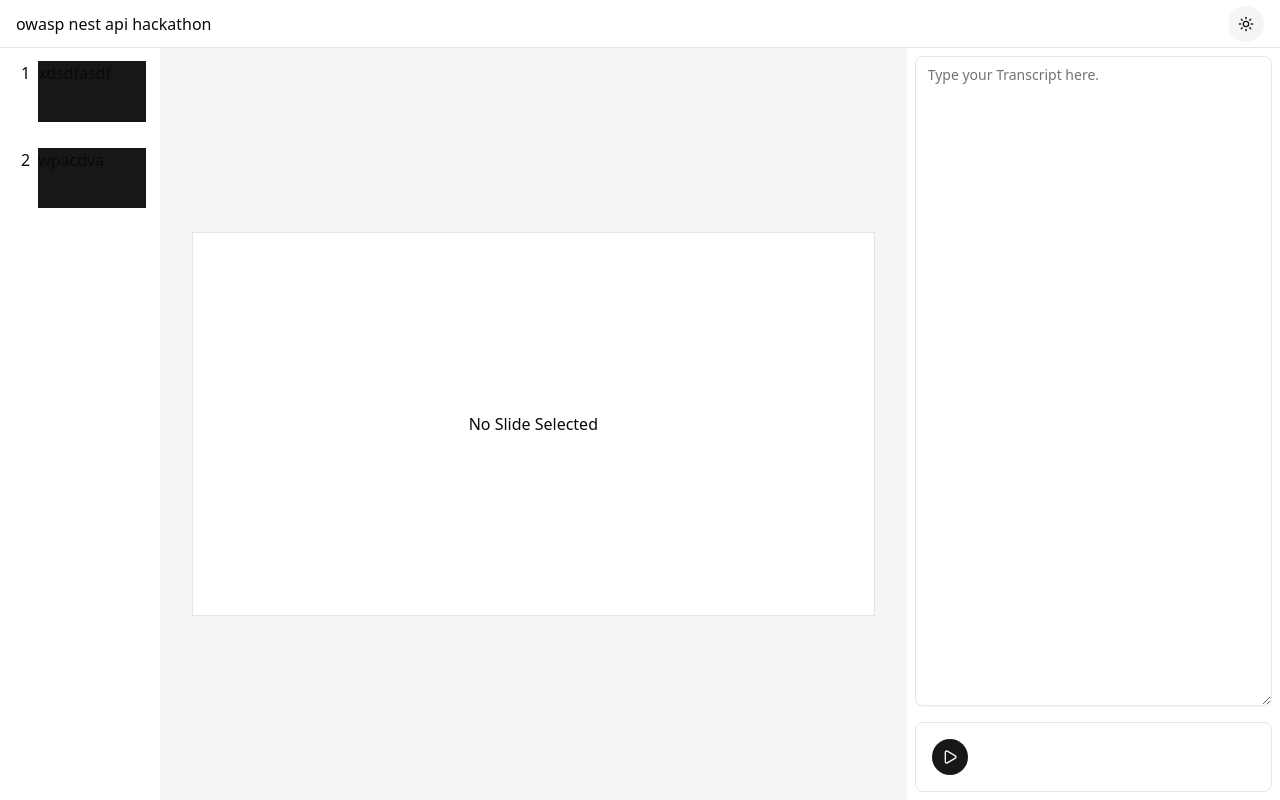
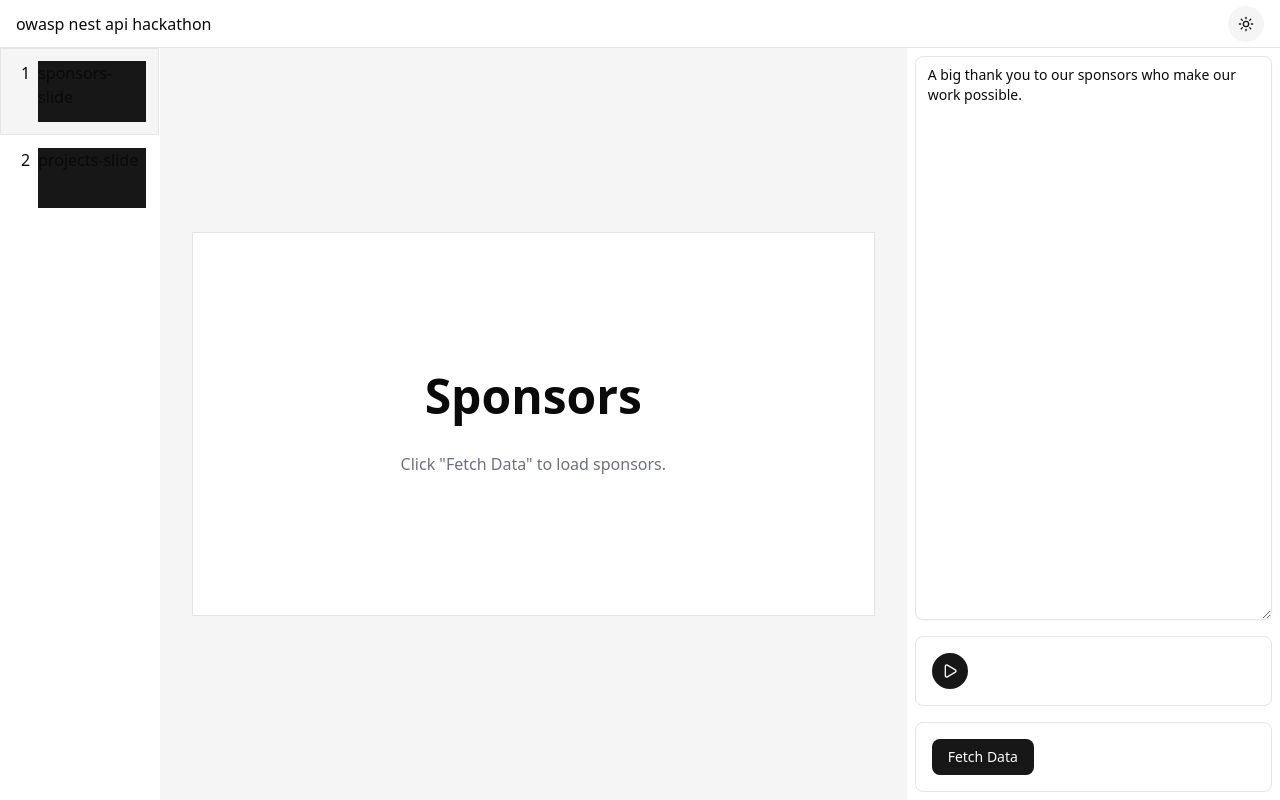
Before and after one commit to rudransh-shrivastava/community-snapshot-videos, a Next.js app: page / in a window 1280 px wide. Built offline with nearby package versions, Linux system fonts and the light colour scheme.

Commit message:
add slide configuration and rendering

```diff
--- a/src/app/_components/App.tsx
+++ b/src/app/_components/App.tsx
@@ -4,28 +4,36 @@ import { CurrentSlide } from '@/app/_components/CurrentSlide'
 import { Navbar } from '@/app/_components/Navbar'
 import { SideBarLeft } from '@/app/_components/SideBarLeft'
 import { SideBarScript } from '@/app/_components/SideBarScript'
+import { slideConfigurations } from '@/config/slides'
 import type { Slide } from '@/types/slide'
 import { useState } from 'react'
 
 export function App() {
-  const [slides] = useState<Slide[]>([
-    {
-      id: 'xdsdfasdf',
-      type: 'intro',
-      script: 'when ball roll, just call saul',
-      customization: {},
-      data: { month: 'Sept', year: 2025, subtitle: 'yeah' },
-    },
-    { id: 'wpacdva', type: 'blank', script: '', customization: {}, data: { message: 'blank' } },
-  ])
+  const [slides] = useState<Slide[]>(
+    slideConfigurations.map(
+      (s) =>
+        ({
+          ...s,
+          data: {},
+          customization: {},
+        }) as Slide
+    )
+  )
+  const [currentSlide, setCurrentSlide] = useState<Slide | null>(slides[0] || null)
+  // eslint-disable-next-line @typescript-eslint/no-explicit-any
+  const [fetchedData, setFetchedData] = useState<any>(null)
 
-  const [currentSlide, setCurrentSlide] = useState<Slide | null>(null)
   return (
     <div className="bg-background text-foreground grid h-screen grid-cols-[10rem_2fr_1fr] grid-rows-[3rem_auto]">
       <Navbar />
       <SideBarLeft slides={slides} setCurrentSlide={setCurrentSlide} currentSlide={currentSlide} />
-      <CurrentSlide currentSlide={currentSlide} />
-      <SideBarScript currentSlide={currentSlide} setCurrentSlide={setCurrentSlide} />
+      <CurrentSlide currentSlide={currentSlide} fetchedData={fetchedData} />
+      <SideBarScript
+        currentSlide={currentSlide}
+        setCurrentSlide={setCurrentSlide}
+        fetchedData={fetchedData}
+        setFetchedData={setFetchedData}
+      />
     </div>
   )
 }
--- a/src/app/_components/CurrentSlide.tsx
+++ b/src/app/_components/CurrentSlide.tsx
@@ -1,17 +1,43 @@
+import { slideRegistry } from '@/config/slides'
 import type { Slide } from '@/types/slide'
 
-export function CurrentSlide({ currentSlide }: { currentSlide: Slide | null }) {
+export function CurrentSlide({
+  currentSlide,
+  fetchedData,
+}: {
+  currentSlide: Slide | null
+  // eslint-disable-next-line @typescript-eslint/no-explicit-any
+  fetchedData: any
+}) {
+  const renderContent = () => {
+    if (!currentSlide) {
+      return <div className="flex h-full w-full items-center justify-center">No Slide Selected</div>
+    }
+
+    if (!currentSlide.type) {
+      return (
+        <div className="flex h-full w-full items-center justify-center">
+          Error: Slide has no type.
+        </div>
+      )
+    }
+
+    const SlideComponent = slideRegistry[currentSlide.type]
+
+    if (!SlideComponent) {
+      return (
+        <div className="flex h-full w-full items-center justify-center">
+          Error: Component for slide type &quot;{currentSlide.type}&quot; not found.
+        </div>
+      )
+    }
+
+    return <SlideComponent slide={currentSlide} data={fetchedData} />
+  }
+
   return (
     <div className="dark:bg-background bg-secondary flex items-center p-8">
-      <div className="bg-background aspect-video w-full border">
-        {currentSlide ? (
-          <div className="flex h-full w-full items-center justify-center">
-            {JSON.stringify(currentSlide, null, 2)}
-          </div>
-        ) : (
-          <div className="flex h-full w-full items-center justify-center">No Slide Selected</div>
-        )}
-      </div>
+      <div className="bg-background aspect-video w-full border">{renderContent()}</div>
     </div>
   )
 }
--- a/src/app/_components/SideBarScript.tsx
+++ b/src/app/_components/SideBarScript.tsx
@@ -2,15 +2,54 @@ import { Button } from '@/components/ui/button'
 import { Textarea } from '@/components/ui/textarea'
 import type { Slide } from '@/types/slide'
 import { Play } from 'lucide-react'
-import { Dispatch, SetStateAction } from 'react'
+import { Dispatch, SetStateAction, useState } from 'react'
 
 export function SideBarScript({
   currentSlide,
   setCurrentSlide,
+  fetchedData,
+  setFetchedData,
 }: {
   currentSlide: Slide | null
   setCurrentSlide: Dispatch<SetStateAction<Slide | null>>
+  // eslint-disable-next-line @typescript-eslint/no-explicit-any
+  fetchedData: any
+  // eslint-disable-next-line @typescript-eslint/no-explicit-any
+  setFetchedData: Dispatch<any>
 }) {
+  const [isLoading, setIsLoading] = useState(false)
+  const [error, setError] = useState<string | null>(null)
+
+  const handleFetchData = async () => {
+    if (!currentSlide || !currentSlide.endpoint) {
+      setError('No endpoint configured for the current slide.')
+      return
+    }
+
+    setIsLoading(true)
+    setError(null)
+    setFetchedData(null)
+
+    const url = `${process.env.NEXT_PUBLIC_OWASP_NEST_API_URL}${currentSlide.endpoint}`
+
+    try {
+      const response = await fetch(url)
+      if (!response.ok) {
+        throw new Error(`Failed to fetch data from ${url}`)
+      }
+      const data = await response.json()
+      setFetchedData(data)
+    } catch (error) {
+      if (error instanceof Error) {
+        setError(error.message)
+      } else {
+        setError('An unknown error occurred')
+      }
+    } finally {
+      setIsLoading(false)
+    }
+  }
+
   return (
     <div className="flex flex-col gap-4 p-2">
       <Textarea
@@ -26,6 +65,18 @@ export function SideBarScript({
           <Play />
         </Button>
       </div>
+      <div className="dark:bg-secondary/30 rounded-md border p-4">
+        <Button
+          onClick={handleFetchData}
+          disabled={isLoading || !currentSlide || !currentSlide.endpoint}
+        >
+          {isLoading ? 'Loading...' : 'Fetch Data'}
+        </Button>
+        {error && <p className="text-red-500">{error}</p>}
+        {fetchedData && (
+          <pre className="mt-4 whitespace-pre-wrap">{JSON.stringify(fetchedData, null, 2)}</pre>
+        )}
+      </div>
     </div>
   )
 }
--- /dev/null
+++ b/src/app/_slides/ProjectsSlide.tsx
@@ -0,0 +1,28 @@
+import { SlideComponentProps } from '@/types/slide'
+
+interface Project {
+  name: string
+  description: string
+}
+
+export function ProjectsSlide({ slide, data }: SlideComponentProps) {
+  const projects = Array.isArray(data) ? (data as Project[]) : []
+
+  return (
+    <div className="flex h-full flex-col items-center justify-center p-12 text-center">
+      <h1 className="mb-8 text-5xl font-bold">{slide.title}</h1>
+      <div className="flex flex-col gap-4">
+        {projects.length > 0 ? (
+          projects.map((project) => (
+            <div key={project.name}>
+              <h2 className="text-2xl font-bold">{project.name}</h2>
+              <p>{project.description}</p>
+            </div>
+          ))
+        ) : (
+          <p className="text-gray-500">Click &quot;Fetch Data&quot; to load projects.</p>
+        )}
+      </div>
+    </div>
+  )
+}
--- /dev/null
+++ b/src/app/_slides/SponsorsSlide.tsx
@@ -0,0 +1,28 @@
+import { SlideComponentProps } from '@/types/slide'
+import Image from 'next/image'
+
+interface Sponsor {
+  name: string
+  logoUrl: string
+}
+
+export function SponsorsSlide({ slide, data }: SlideComponentProps) {
+  const sponsors = Array.isArray(data) ? (data as Sponsor[]) : []
+
+  return (
+    <div className="flex h-full flex-col items-center justify-center p-12 text-center">
+      <h1 className="mb-8 text-5xl font-bold">{slide.title}</h1>
+      <div className="flex flex-wrap items-center justify-center gap-12">
+        {sponsors.length > 0 ? (
+          sponsors.map((sponsor) => (
+            <div key={sponsor.name}>
+              <Image src={sponsor.logoUrl} alt={sponsor.name} width={80} height={80} />
+            </div>
+          ))
+        ) : (
+          <p className="text-gray-500">Click &quot;Fetch Data&quot; to load sponsors.</p>
+        )}
+      </div>
+    </div>
+  )
+}
--- /dev/null
+++ b/src/config/slides.ts
@@ -0,0 +1,26 @@
+import { ProjectsSlide } from '@/app/_slides/ProjectsSlide'
+import { SponsorsSlide } from '@/app/_slides/SponsorsSlide'
+import { Slide, SlideComponentProps } from '@/types/slide'
+import { ComponentType } from 'react'
+
+export const slideRegistry: Record<string, ComponentType<SlideComponentProps>> = {
+  sponsors: SponsorsSlide,
+  projects: ProjectsSlide,
+}
+
+export const slideConfigurations: Partial<Slide>[] = [
+  {
+    id: 'sponsors-slide',
+    type: 'sponsors',
+    title: 'Sponsors',
+    endpoint: '/api/v0/sponsors',
+    script: 'A big thank you to our sponsors who make our work possible.',
+  },
+  {
+    id: 'projects-slide',
+    type: 'projects',
+    title: 'New Projects',
+    endpoint: '/api/v0/projects',
+    script: 'Here are some of the new projects from our community.',
+  },
+]
--- a/src/types/slide.ts
+++ b/src/types/slide.ts
@@ -1,41 +1,19 @@
-// Base slide interface
-interface BaseSlide {
+export interface Slide {
   id: string
-  type: SlideType
+  type: string
+  title: string
+  endpoint: string
   script: string
-  customization: SlideCustomization
+  customization: {
+    bgColor?: string
+    textColor?: string
+  }
+  // eslint-disable-next-line @typescript-eslint/no-explicit-any
+  data: any
 }
 
-// Slide types
-type SlideType = 'intro' | 'blank'
-
-// Common customization options
-interface SlideCustomization {
-  bgColor?: string
-  textColor?: string
+export interface SlideComponentProps {
+  slide: Slide
+  // eslint-disable-next-line @typescript-eslint/no-explicit-any
+  data: any
 }
-
-// Specific slide data types
-interface IntroSlideData {
-  month: string
-  year: number
-  subtitle: string
-}
-
-// Typed slide variants
-interface IntroSlide extends BaseSlide {
-  type: 'intro'
-  data: IntroSlideData
-}
-
-interface BlankSlideData {
-  message: 'blank'
-}
-
-interface BlankSlide extends BaseSlide {
-  type: 'blank'
-  data: BlankSlideData
-}
-
-// Union type for all slides
-export type Slide = IntroSlide | BlankSlide
```
Also changed, not shown: 2 other files (tests, documents, lock files or other folders).
